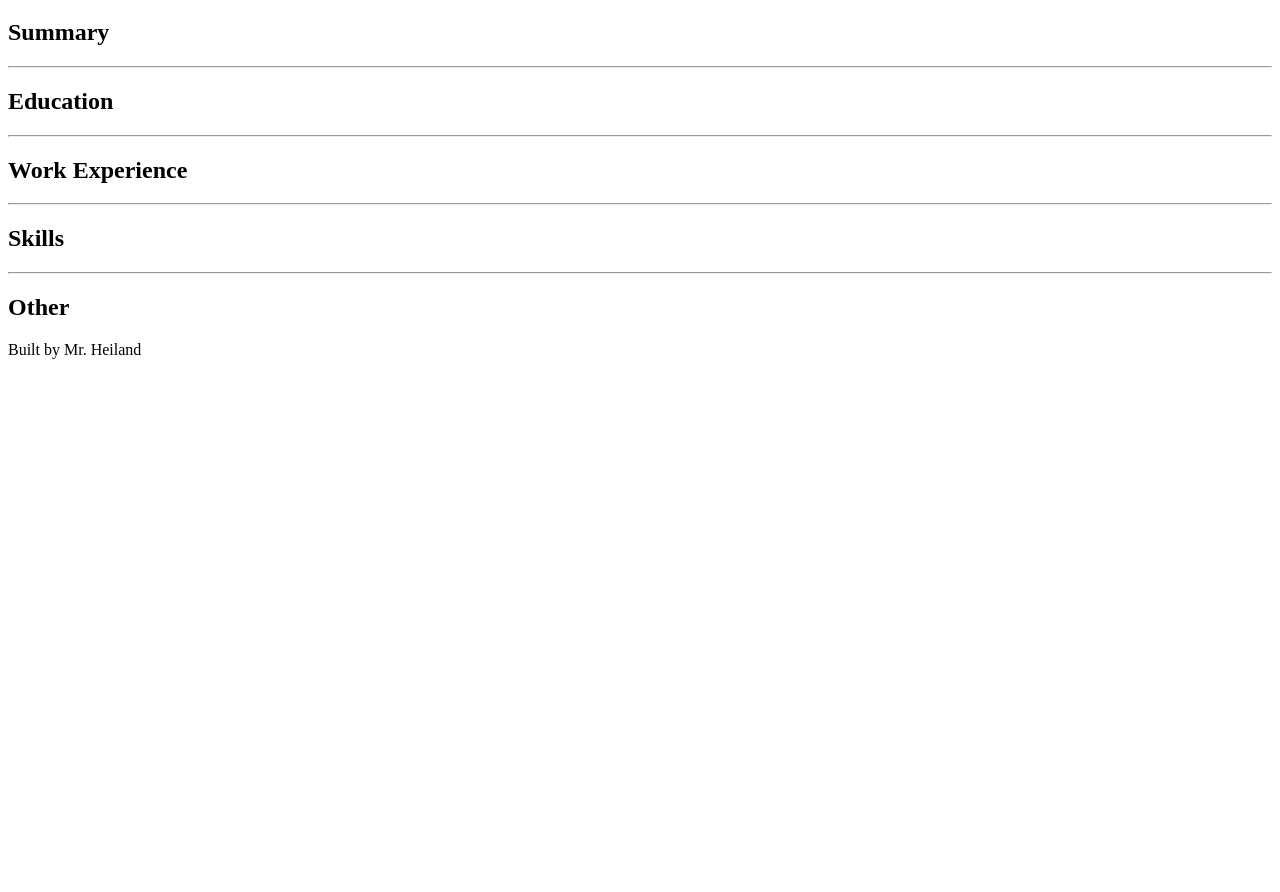
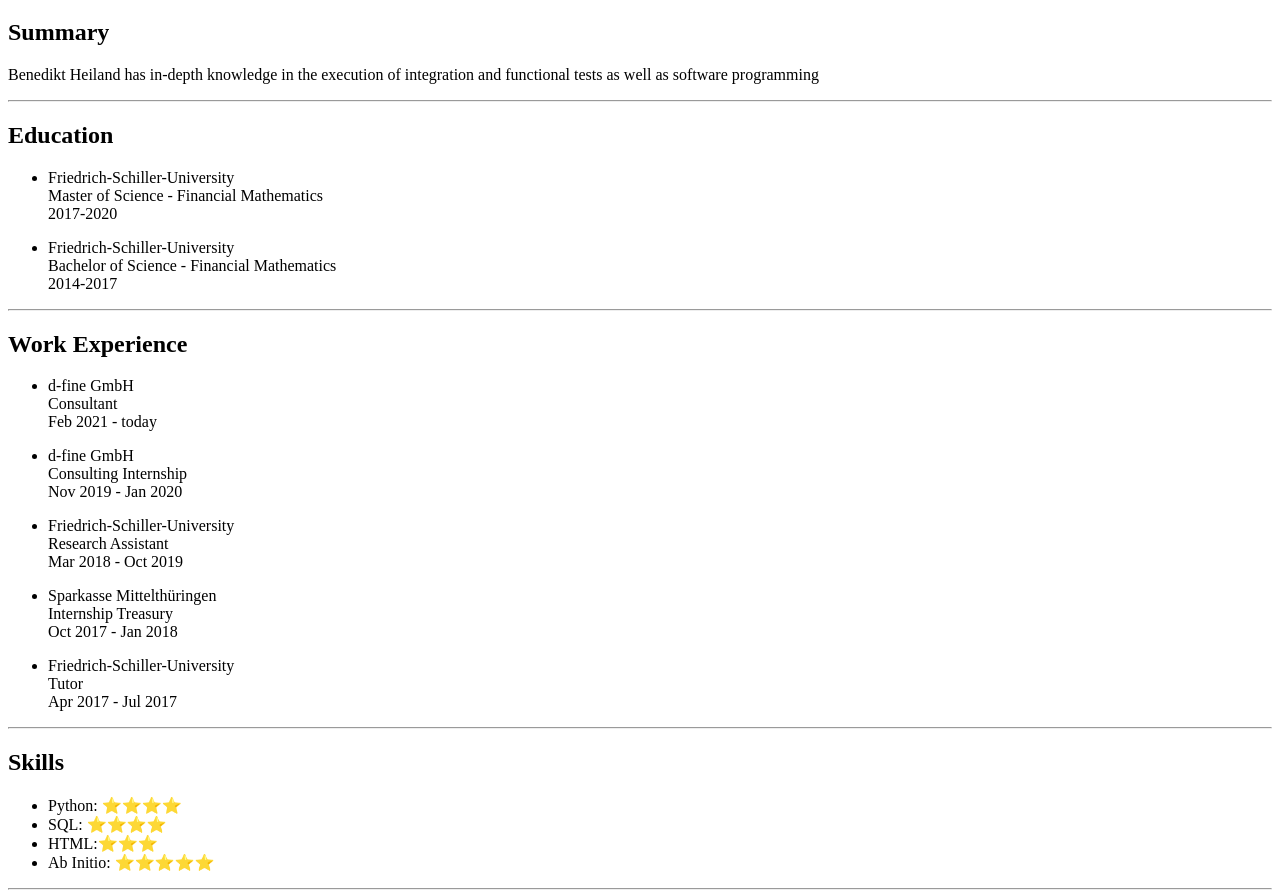
Before and after one commit to BeneSalvatore/capstone-project-1, a plain HTML site: page index.html in a window 1280 px wide. Shown: the part 61-953 px from the top of the page. Before the commit the page ends 800 px from the top, so only its background shows below. Drawn offline with Linux system fonts and the light colour scheme.

Commit message:
[B.Heiland]: Filled Resume and added About Page

```diff
--- a/index.html
+++ b/index.html
@@ -8,16 +8,78 @@
 <body>
     <h1>Resume of Bene</h1>
     <h2>Summary</h2>
+    <p>Benedikt Heiland has in-depth knowledge in the execution of integration and functional tests as well as software programming</p>
     <hr>
     <h2>Education</h2>
+    <ul>
+        <li>
+            <p>
+                Friedrich-Schiller-University<br>
+                Master of Science - Financial Mathematics<br>
+                2017-2020
+            </p>
+        </li>
+        <li>
+            <p>
+                Friedrich-Schiller-University<br>
+                Bachelor of Science - Financial Mathematics<br>
+                2014-2017
+            </p>
+        </li>
+    </ul>
     <hr>
     <h2>Work Experience</h2>
+    <ul>
+        <li>
+            <p>
+                d-fine GmbH<br>
+                Consultant<br>
+                Feb 2021 - today
+            </p>
+        </li>
+        <li>
+            <p>
+                d-fine GmbH<br>
+                Consulting Internship<br>
+                Nov 2019 - Jan 2020
+            </p>
+        </li>
+        <li>
+            <p>
+                Friedrich-Schiller-University<br>
+                Research Assistant<br>
+                Mar 2018 - Oct 2019
+            </p>
+        </li>
+        <li>
+            <p>
+                Sparkasse Mittelthüringen<br>
+                Internship Treasury<br>
+                Oct 2017 - Jan 2018
+            </p>
+        </li>
+        <li>
+            <p>
+                Friedrich-Schiller-University<br>
+                Tutor<br>
+                Apr 2017 - Jul 2017
+            </p>
+        </li>
+    </ul>
     <hr>
     <h2>Skills</h2>
+    <ul>
+        <li>Python: &#11088&#11088&#11088&#11088</li>
+        <li>SQL: &#11088&#11088&#11088&#11088</li>
+        <li>HTML:&#11088&#11088&#11088</li>
+        <li>Ab Initio: &#11088&#11088&#11088&#11088&#11088</li>
+    </ul>
     <hr>
     <h2>Other</h2>
+    <a href="./about.html"><p>Contact Me</p></a>
 </body>
 <footer>
-    <p>Built by Mr. Heiland</p>
+    <hr>
+    <p>Built by Bene</p>
 </footer>
 </html>
```
Also changed, not shown: about.html (added, +16 -0 lines).
